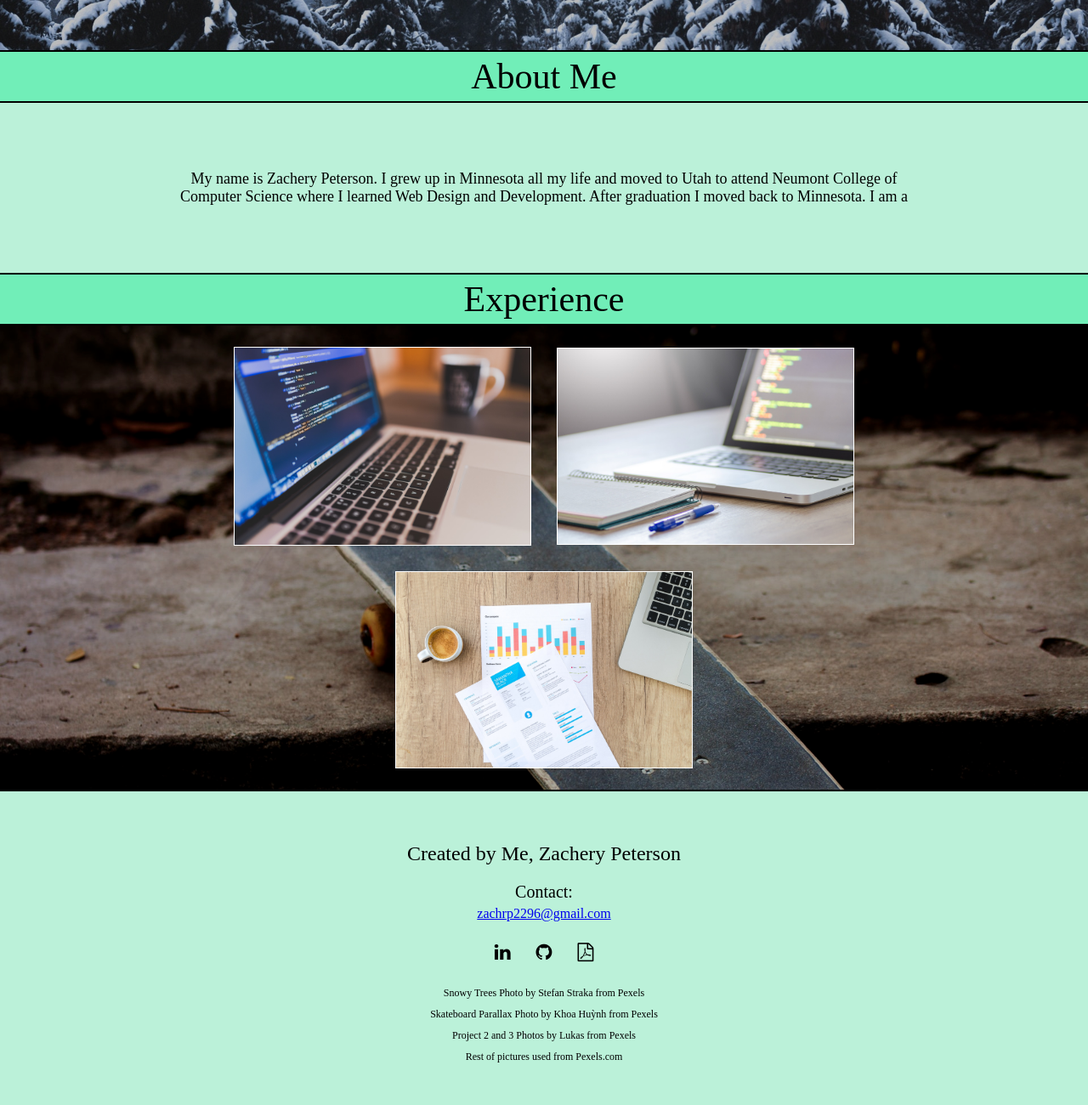
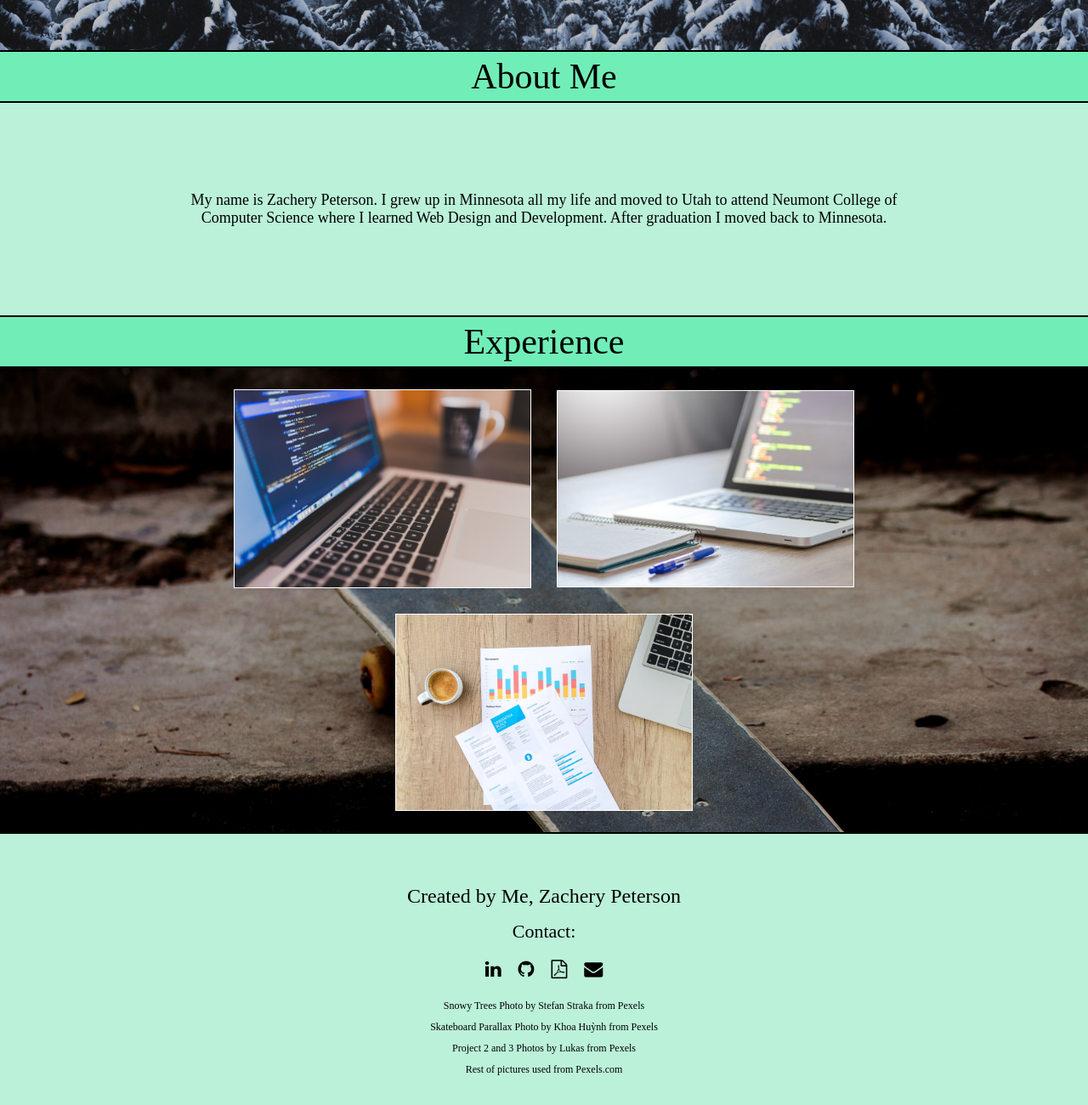
Before and after one commit to ZachPeterson22/Portfolio, a website: page index.html in a window 1280 px wide. Shown: the part 320-1620 px from the top of the page at 85% size. Drawn offline with Linux system fonts and the light colour scheme.

Commit message:
finished portfolio v1.1

```diff
--- a/index.html
+++ b/index.html
@@ -34,7 +34,7 @@
             <div class="b-content">
                 <div class="content-info bio">My name is Zachery Peterson. I grew up in Minnesota all my life and moved
                     to Utah to attend Neumont College of Computer Science where I learned Web Design and Development.
-                    After graduation I moved back to Minnesota. I am a </div>
+                    After graduation I moved back to Minnesota.</div>
             </div>
         </div>
 
@@ -87,14 +87,12 @@
     </main>
     <footer>
         <div class="signautre">Created by Me, Zachery Peterson</div>
-        <div class="contact">
-            <div class="contact-title">Contact:</div>
-            <div class="email"><a href="mailto:zachrp2296@gmail.com">zachrp2296@gmail.com</a></div>
-        </div>
+        <div class="contact">Contact:</div>
         <div class="socials">
             <a href="https://www.linkedin.com/in/zachery-peterson/" target="_blank"><span class="fa fa-linkedin"></span></a>
             <a href="https://github.com/ZachPeterson22" target="_blank"><span class="fa fa-github"></span></a>
             <a href="Resume.pdf" target="_blank"><span class="fa fa-file-pdf-o"></span></a>
+            <a href="mailto:zachrp2296@gmail.com"><span class="fa fa-envelope"></span></a>
         </div>
         <div class="credits">
             <div class="photo-credit">Snowy Trees Photo by Stefan Straka from Pexels</div>
--- a/scss/_content.scss
+++ b/scss/_content.scss
@@ -21,9 +21,9 @@ main {
       justify-content: space-around;
       align-items: center;
       background-color: $secondary-color;
-      height: 200px;
+      min-height: 200px;
       width: 70%;
-      margin: 0 auto;
+      margin: 25px auto;
       .content-info {
         display: flex;
         justify-content: center;
@@ -167,4 +167,16 @@ main {
       }
     }
   }
+
+  @media only screen and (max-width: 600px) {
+    .parallax1 {
+      background-attachment: initial;
+    }
+
+    .section-c {
+      .parallax2 {
+        background-attachment: initial;
+      }
+    }
+  }
 }
--- a/scss/_navbar.scss
+++ b/scss/_navbar.scss
@@ -31,6 +31,7 @@ footer {
   justify-content: center;
   align-items: center;
   padding: 50px 25px;
+  text-align: center;
   .signautre {
     margin: 5px;
     padding: 5px;
@@ -39,19 +40,17 @@ footer {
   .contact {
     text-align: center;
     margin: 5px;
-    .contact-title {
-      font-size: 20px;
-      margin: 5px;
-    }
+    font-size: 22px;
   }
   .socials {
     display: flex;
     flex-direction: row;
+    justify-content: space-evenly;
     margin: 5px;
     a {
       .fa {
         border-radius: 50%;
-        padding: 10px;
+        padding: 5px;
         font-size: 22px;
         text-align: center;
         text-decoration: none;
@@ -63,6 +62,9 @@ footer {
           color: black;
         }
         &.fa-file-pdf-o {
+          color: black;
+        }
+        &.fa-envelope {
           color: black;
         }
       }
```
Also changed, not shown: styles/main.css.
